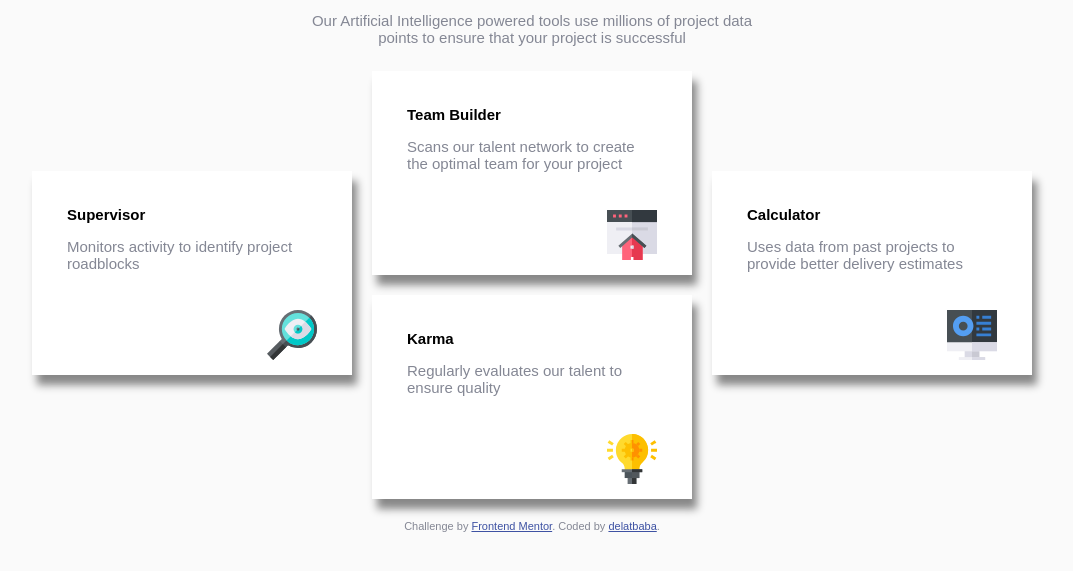
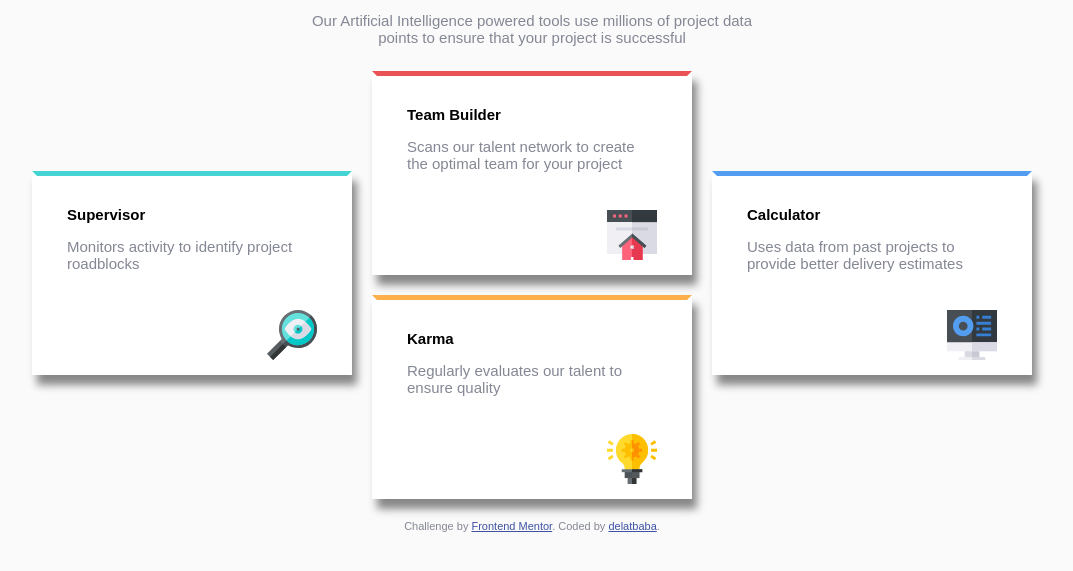
Before and after one commit to delat22/Four-card-feature-section-, a plain HTML site: page index.html in a window 1280 px wide. Shown: the part 119-690 px from the top of the page, without its empty margins (108-1181 px from the left). Drawn offline with Linux system fonts and the light colour scheme.

Commit message:
adding border top color

```diff
--- a/css/styles.css
+++ b/css/styles.css
@@ -48,7 +48,6 @@ p{
     margin: 10px;
     padding: 30px;
     border: solid 5px #ffffff;
-
 }
 
 .icon > div{
@@ -68,10 +67,13 @@ p{
     left: 200px;
 }
 
+
+
 .supervisor{
     background-color: #ffffff;
     position: relative;
     top: 100px;
+    border-top-color: hsl(180, 62%, 55%);
     box-shadow: 5px 10px 8px #888888;
 
 }
@@ -79,12 +81,14 @@ p{
 .team{
     background-color:#ffffff;
     box-shadow: 5px 10px 8px #888888;
+    border-top-color: hsl(0, 78%, 62%);
 }
 
 .karma{
     background-color:#ffffff;
     order: 2;
     box-shadow: 5px 10px 8px #888888;
+    border-top-color: hsl(34, 97%, 64%);
 }
 
 .calculator{
@@ -93,6 +97,7 @@ p{
     top: 100px;
     order: 1;
     box-shadow: 5px 10px 8px #888888;
+    border-top-color: hsl(212, 86%, 64%);
 }
 
 
```
Also changed, not shown: index.html (+1 -0 lines).
